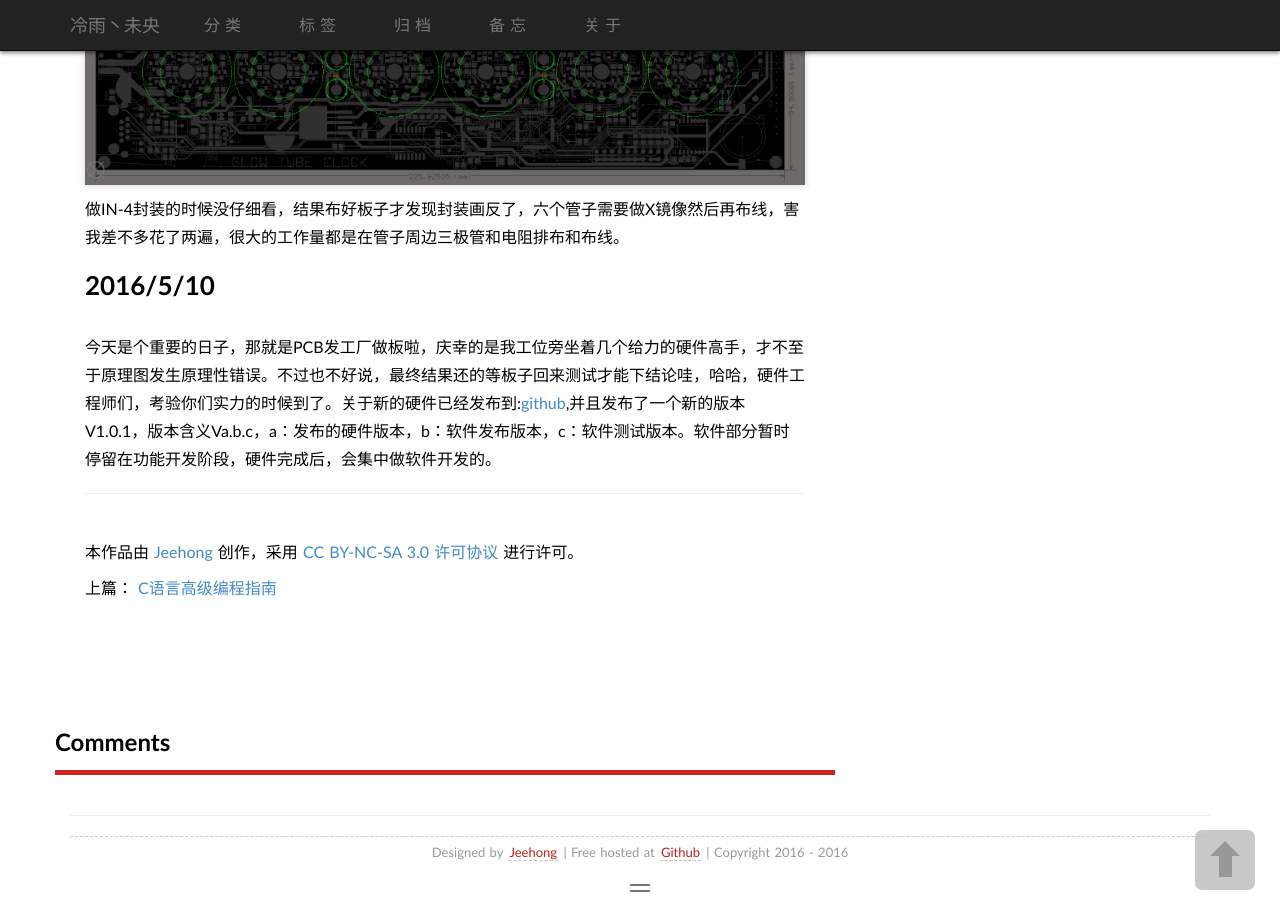
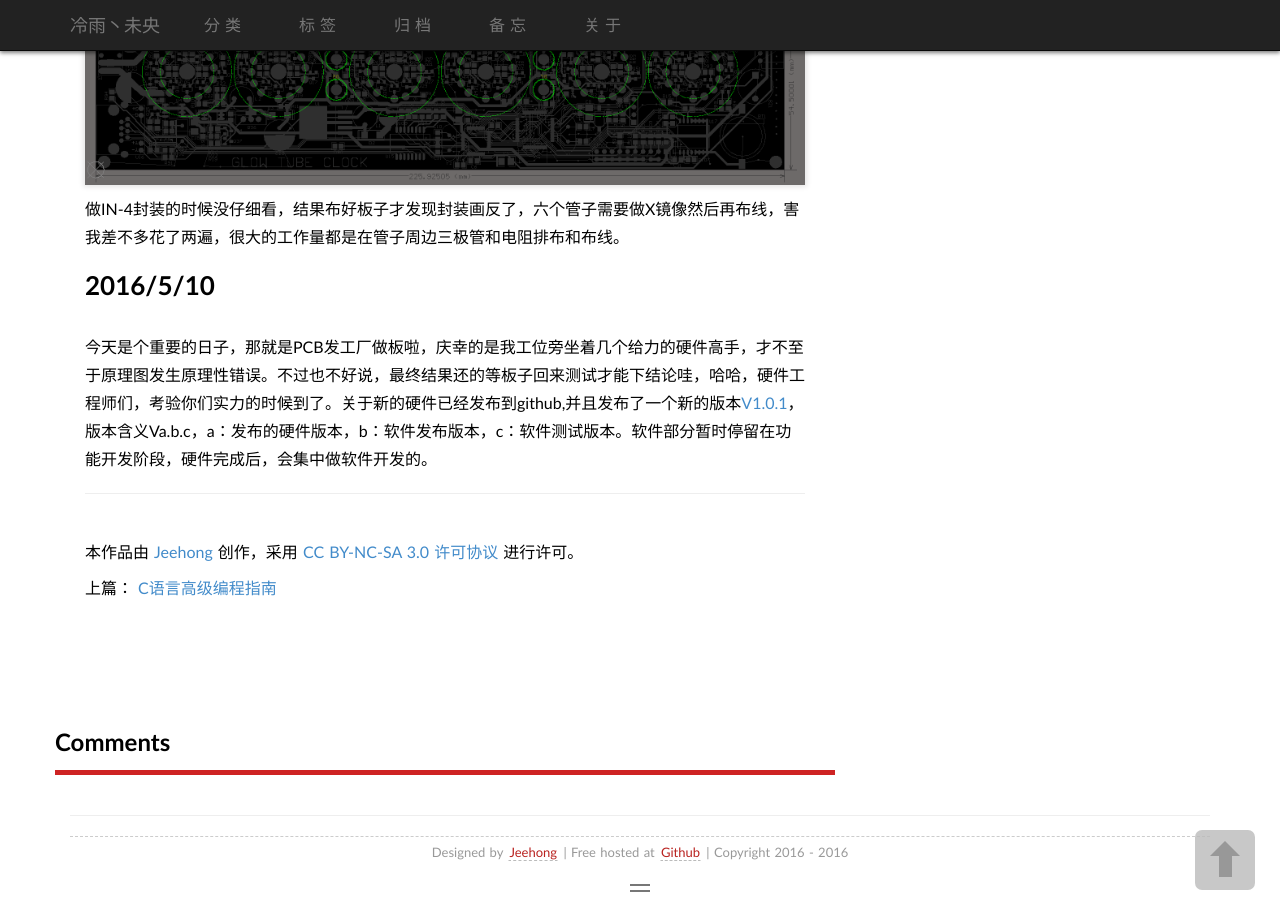
Before and after one commit to jeehong/jeehong.github.io, a Jekyll site: the page built from _posts/2016-04-20-project-glow-tube-clock.md, in a window 1280 px wide and 900 px high, scrolled down 6588 px. Built offline with Jekyll 4.4.1, drawn with Linux system fonts in a browser that asks for light colours; some web fonts are replaced; a script that is not in the unit is left out; comment, search, counter and statistics services are not loaded; some of the changed lines change nothing that is shown.

Commit message:
更新04辉光管博文2016/5/10

```diff
--- a/_posts/2016-04-20-project-glow-tube-clock.md
+++ b/_posts/2016-04-20-project-glow-tube-clock.md
@@ -111,4 +111,4 @@ netif_set_up(&DM9000AEP);
 <p>做IN-4封装的时候没仔细看，结果布好板子才发现封装画反了，六个管子需要做X镜像然后再布线，害我差不多花了两遍，很大的工作量都是在管子周边三极管和电阻排布和布线。</p>
 
 ## 2016/5/10 ##
-今天是个重要的日子，那就是PCB发工厂做板啦，庆幸的是我工位旁坐着几个给力的硬件高手，才不至于原理图发生原理性错误。不过也不好说，最终结果还的等板子回来测试才能下结论哇，哈哈，硬件工程师们，考验你们实力的时候到了。关于新的硬件已经发布到:[github](https://github.com/jeehong/glow-tube-clock),并且发布了一个新的版本V1.0.1，版本含义Va.b.c，a：发布的硬件版本，b：软件发布版本，c：软件测试版本。软件部分暂时停留在功能开发阶段，硬件完成后，会集中做软件开发的。
+今天是个重要的日子，那就是PCB发工厂做板啦，庆幸的是我工位旁坐着几个给力的硬件高手，才不至于原理图发生原理性错误。不过也不好说，最终结果还的等板子回来测试才能下结论哇，哈哈，硬件工程师们，考验你们实力的时候到了。关于新的硬件已经发布到github,并且发布了一个新的版本[V1.0.1](https://github.com/jeehong/glow-tube-clock/releases/tag/V1.0.1)，版本含义Va.b.c，a：发布的硬件版本，b：软件发布版本，c：软件测试版本。软件部分暂时停留在功能开发阶段，硬件完成后，会集中做软件开发的。
```
